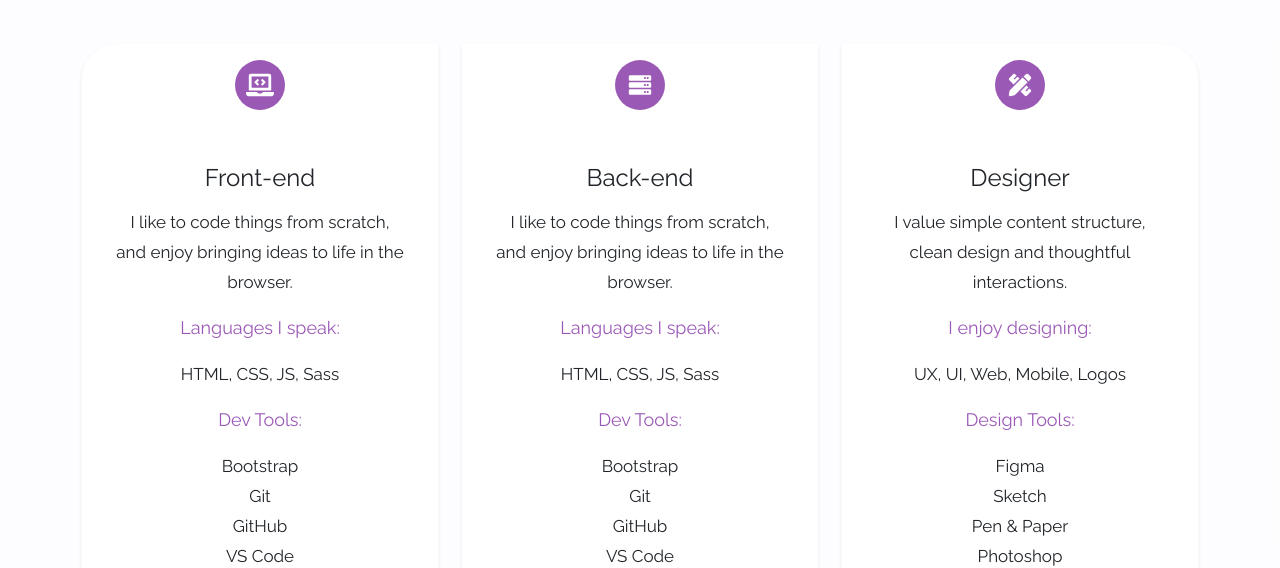
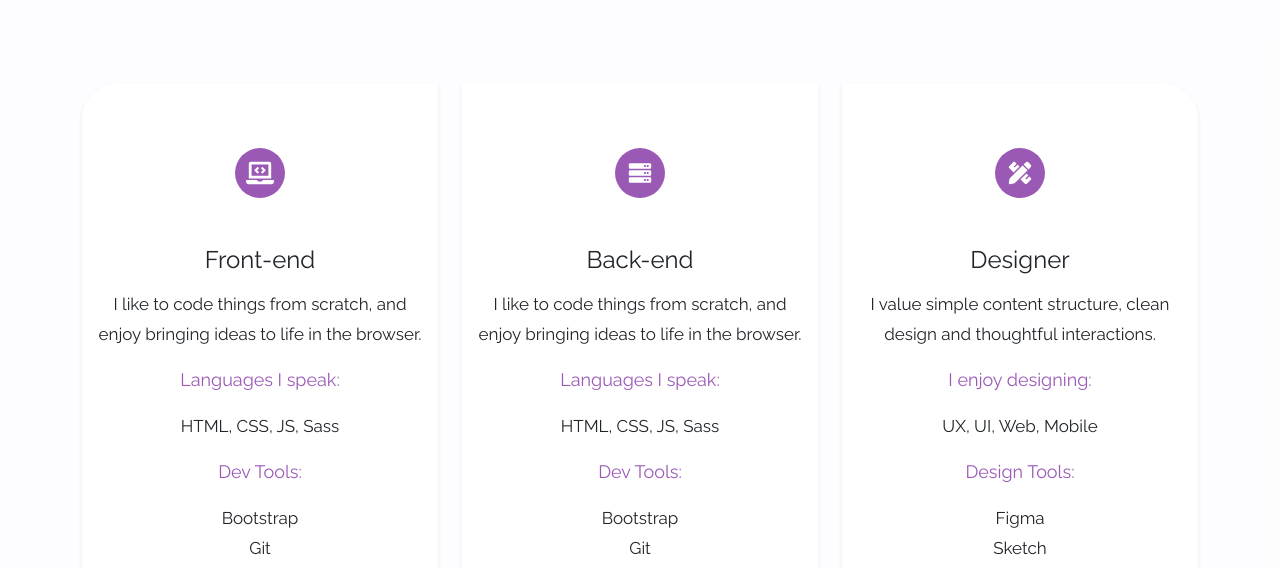
Before and after one commit to juliancameron79/JULIANCAMERON, a React (Create React App) app: page / in a window 1280 px wide. Shown: the part 1234-1802 px from the top of the page. Built offline with nearby package versions, Linux system fonts and the light colour scheme.

Commit message:
skills component completed

```diff
--- a/src/App.css
+++ b/src/App.css
@@ -143,8 +143,16 @@ nav ul li {
 
 .skills {
   text-align: center;
-  padding-bottom: 2rem;
   background: var(--primary-grey);
+}
+
+.line-skills {
+  position: relative;
+  top: -0.75rem;
+  width: 3rem;
+  height: 0.125rem;
+  background: var(--primary-purple);
+  display: inline-block;
 }
 
 .skills-heading {
@@ -206,16 +214,13 @@ nav ul li {
   color: var(--primary-purple);
 }
 
-/* .skills .box:hover {
-  background: var(--primary-purple);
-} */
-
 .skills .box:hover .skills-icon {
   color: var(--primary-purple);
 }
 
 .skills .box:hover .icon-wrapper {
   background: var(--primary-white);
+  border: 1px solid var(--primary-purple);
 }
 
 .frontend-skillset {
--- a/src/components/Skills.js
+++ b/src/components/Skills.js
@@ -4,19 +4,21 @@ import { faLaptopCode, faServer, faPencilRuler } from "@fortawesome/free-solid-s
 
 const Skills = () => {
   return (
-    <div id="skills" className="skills">
-      <h1 className="py-5 skills-heading" data-aos="fade-right" data-aos-duration="1000">
+    <div id="skills" className="site-section skills">
+      <h1 className="mb-5 skills-heading" data-aos="fade-right" data-aos-duration="1000">
+        <div className="line-skills me-3" data-aos="fade-right" data-aos-duration="1000"></div>
         Skills
+        <div className="line-skills ms-3" data-aos="fade-right" data-aos-duration="1000"></div>
       </h1>
 
       <div className="container">
         <div className="row">
           <div className="col-md-4 col-sm-6">
             <div className="box frontend-skillset shadow-sm">
-              <div className="icon-wrapper">
+              <div class="py-5">
+                <div className="icon-wrapper mb-5">
                   <FontAwesomeIcon className="skills-icon" icon={faLaptopCode} size="2x" />
                 </div>
-              <div class="py-5 px-4">
                 <p class="skills-subtitle">Front-end</p>
                 <p class="skills-text">I like to code things from scratch, and enjoy bringing ideas to life in the browser.</p>
                 <p class="skills-color-subtitle">Languages I speak:</p>
@@ -35,10 +37,10 @@ const Skills = () => {
           {/* - */}
           <div className="col-md-4 col-sm-6">
             <div className="box backend-skillset shadow-sm">
-              <div className="icon-wrapper">
+              <div class="py-5">
+                <div className="icon-wrapper mb-5">
                   <FontAwesomeIcon className="skills-icon" icon={faServer} size="2x" />
                 </div>
-              <div class="py-5 px-4">
                 <p class="skills-subtitle">Back-end</p>
                 <p class="skills-text">I like to code things from scratch, and enjoy bringing ideas to life in the browser.</p>
                 <p class="skills-color-subtitle">Languages I speak:</p>
@@ -57,14 +59,14 @@ const Skills = () => {
           {/* - */}
           <div className="col-md-4 col-sm-6">
             <div className="box design-skillset shadow-sm">
-              <div className="icon-wrapper">
+              <div class="py-5">
+                <div className="icon-wrapper mb-5">
                   <FontAwesomeIcon className="skills-icon" icon={faPencilRuler} size="2x" />
                 </div>
-              <div class="py-5 px-4">
                 <p class="skills-subtitle">Designer</p>
                 <p class="skills-text">I value simple content structure, clean design and thoughtful interactions.</p>
                 <p class="skills-color-subtitle">I enjoy designing:</p>
-                <p class="skills-text">UX, UI, Web, Mobile, Logos</p>
+                <p class="skills-text">UX, UI, Web, Mobile</p>
                 <p class="skills-color-subtitle">Design Tools:</p>
                 <ul class="p-0">
                   <li class="skills-text">Figma</li>
```
Lines whose indentation alone changed are shown as unchanged.
